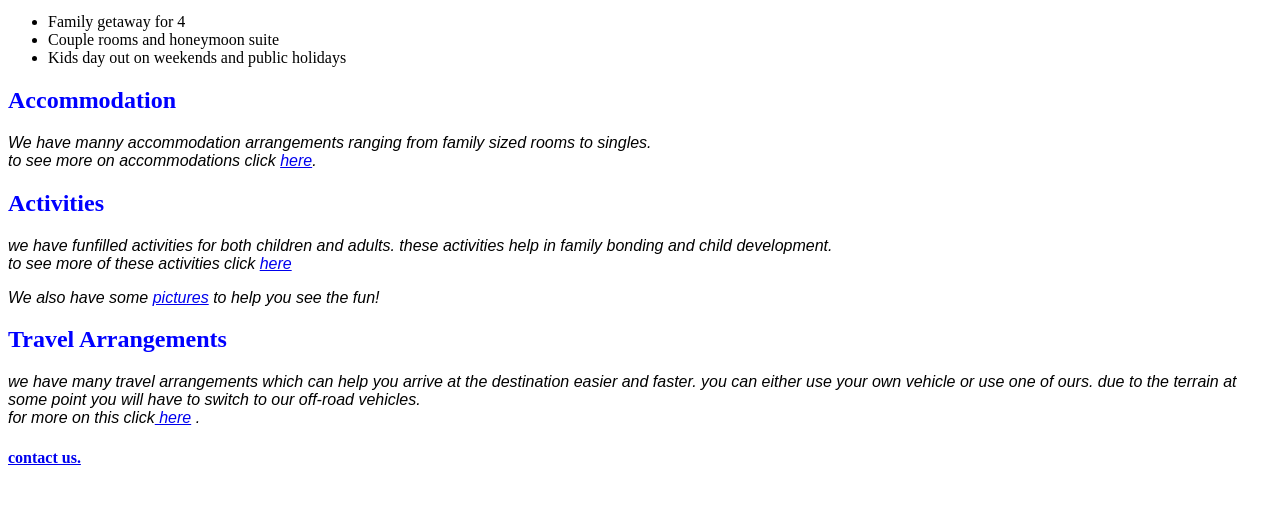
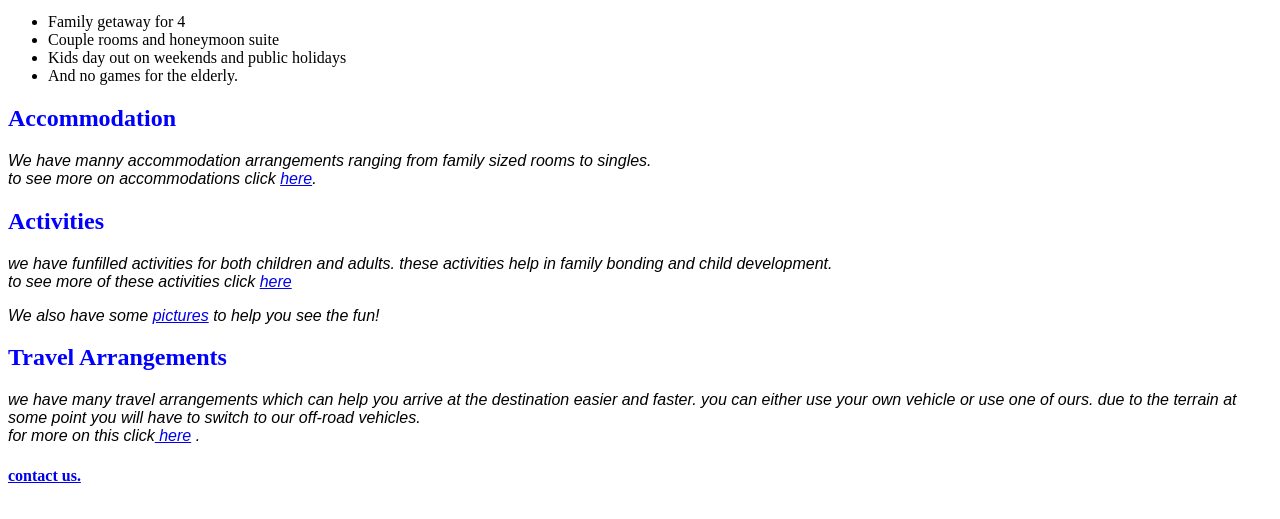
Before and after one commit to Okwonks/resort-page, a plain HTML site: page index.html in a window 1280 px wide. Shown: the part 137-656 px from the top of the page. Drawn offline with Linux system fonts and the light colour scheme.

```diff
--- a/index.html
+++ b/index.html
@@ -14,6 +14,7 @@
     <li>Family getaway for 4</li>
     <li>Couple rooms and honeymoon suite</li>
     <li>Kids day out on weekends and public holidays</li>
+    <li>And no games for the elderly.</li>
   </ul>
   <h2>Accommodation</h2>
   <p>We have manny accommodation arrangements ranging from family sized rooms to singles.
```
Also changed, not shown: 1 other file.
